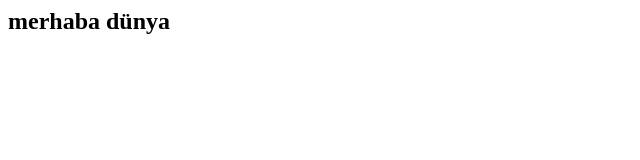
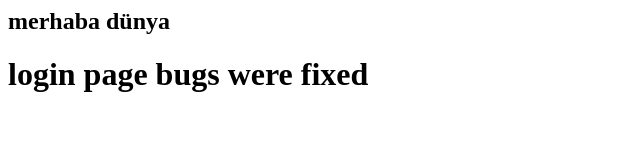
Before and after one commit to ibrahimdiker/vscode-example, a plain HTML site: page index.html in a window 1280 px wide. Shown: the whole page, without its empty margins (0-640 px from the left). Drawn offline with Linux system fonts and the light colour scheme.

Commit message:
bugs fixed

```diff
--- a/index.html
+++ b/index.html
@@ -1 +1,2 @@
 <h2>merhaba dünya</h2>
+<h1>login page bugs were fixed</h1>
```
